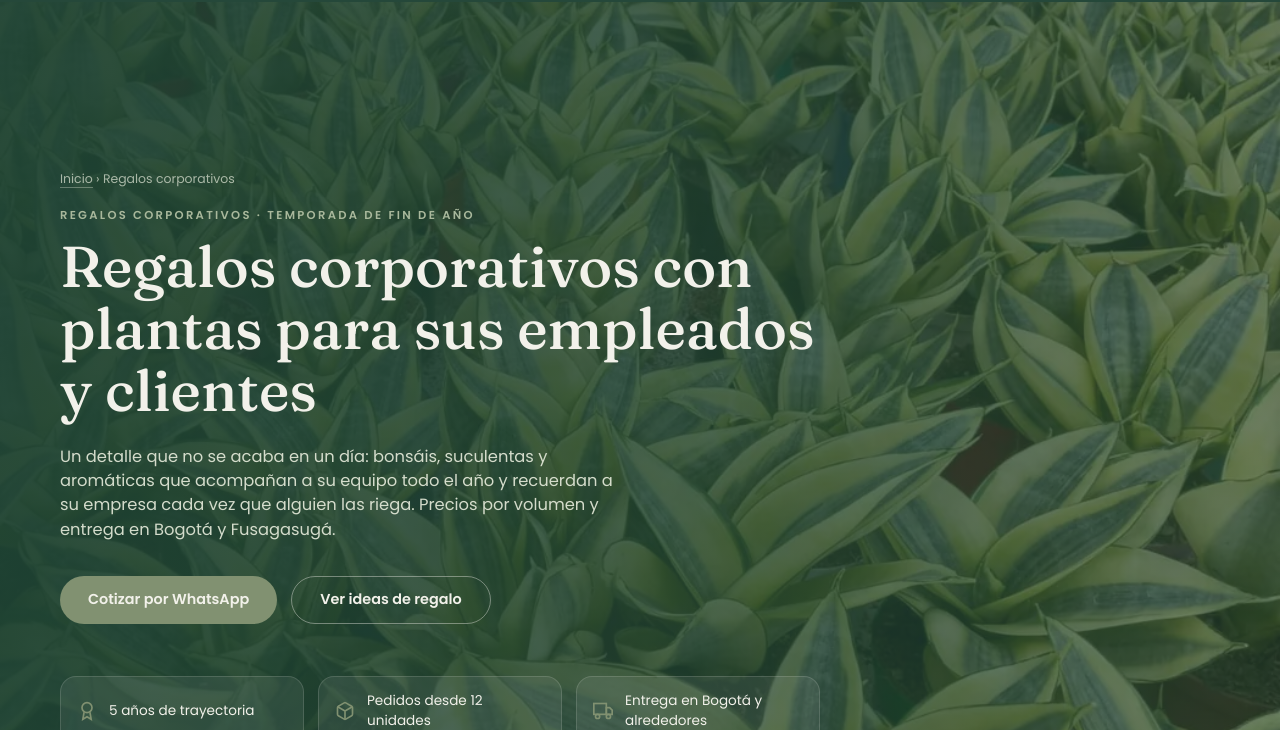
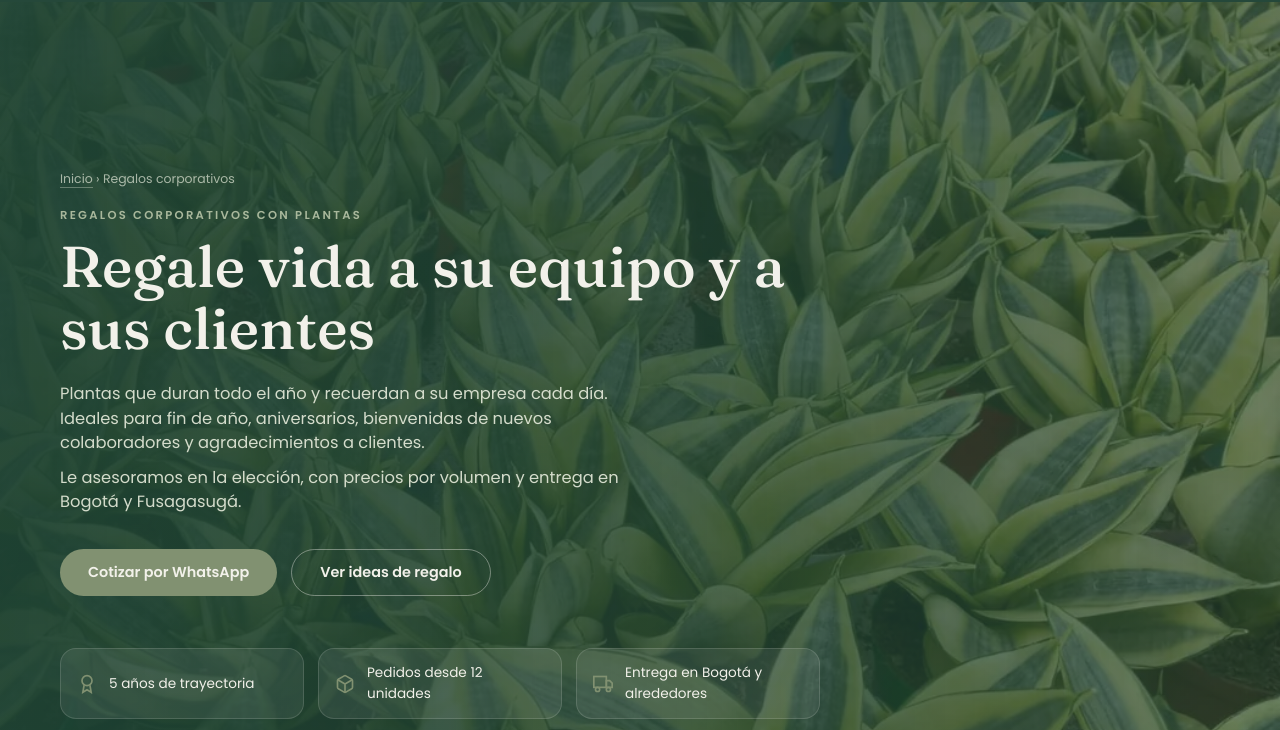
Before and after one commit to ofalahiatuvivero-creator/Catalogo-Corporativo, a plain HTML site: page codigo ofalahiatu optimizado/regalos-corporativos/index.html in a window 1280 px wide. Shown: the part 70-800 px from the top of the page. Drawn offline with Linux system fonts and the light colour scheme.

Commit message:
Regalos corporativos: nuevo texto principal para todo el ano
Co-Authored-By: Claude Opus 5.5 <noreply@anthropic.com>

```diff
--- a/codigo ofalahiatu optimizado/regalos-corporativos/index.html
+++ b/codigo ofalahiatu optimizado/regalos-corporativos/index.html
@@ -373,9 +373,10 @@
 <section class="hero">
   <div class="wrap hero-inner">
     <p class="crumbs"><a href="/">Inicio</a> › Regalos corporativos</p>
-    <p class="eyebrow" style="color:#a9b89c">Regalos corporativos · Temporada de fin de año</p>
-    <h1>Regalos corporativos con plantas para sus empleados y clientes</h1>
-    <p class="lead">Un detalle que no se acaba en un día: bonsáis, suculentas y aromáticas que acompañan a su equipo todo el año y recuerdan a su empresa cada vez que alguien las riega. Precios por volumen y entrega en Bogotá y Fusagasugá.</p>
+    <p class="eyebrow" style="color:#a9b89c">Regalos corporativos con plantas</p>
+    <h1>Regale vida a su equipo y a sus clientes</h1>
+    <p class="lead">Plantas que duran todo el año y recuerdan a su empresa cada día. Ideales para fin de año, aniversarios, bienvenidas de nuevos colaboradores y agradecimientos a clientes.</p>
+    <p class="lead" style="margin-top:10px;">Le asesoramos en la elección, con precios por volumen y entrega en Bogotá y Fusagasugá.</p>
     <div class="hero-ctas">
       <a href="https://wa.me/573015462950?text=Hola%20Ofalahiatu%20%F0%9F%91%8B%20Busco%20regalos%20corporativos%20con%20plantas%20para%20mi%20empresa.%0ACantidad%20aproximada%3A%20___%0AFecha%20de%20entrega%3A%20___%0A%C2%BFMe%20pueden%20dar%20opciones%20y%20precio%20por%20volumen%3F" target="_blank" rel="noopener" class="btn btn-primary">Cotizar por WhatsApp</a>
       <a href="#ideas" class="btn btn-outline">Ver ideas de regalo</a>
```
